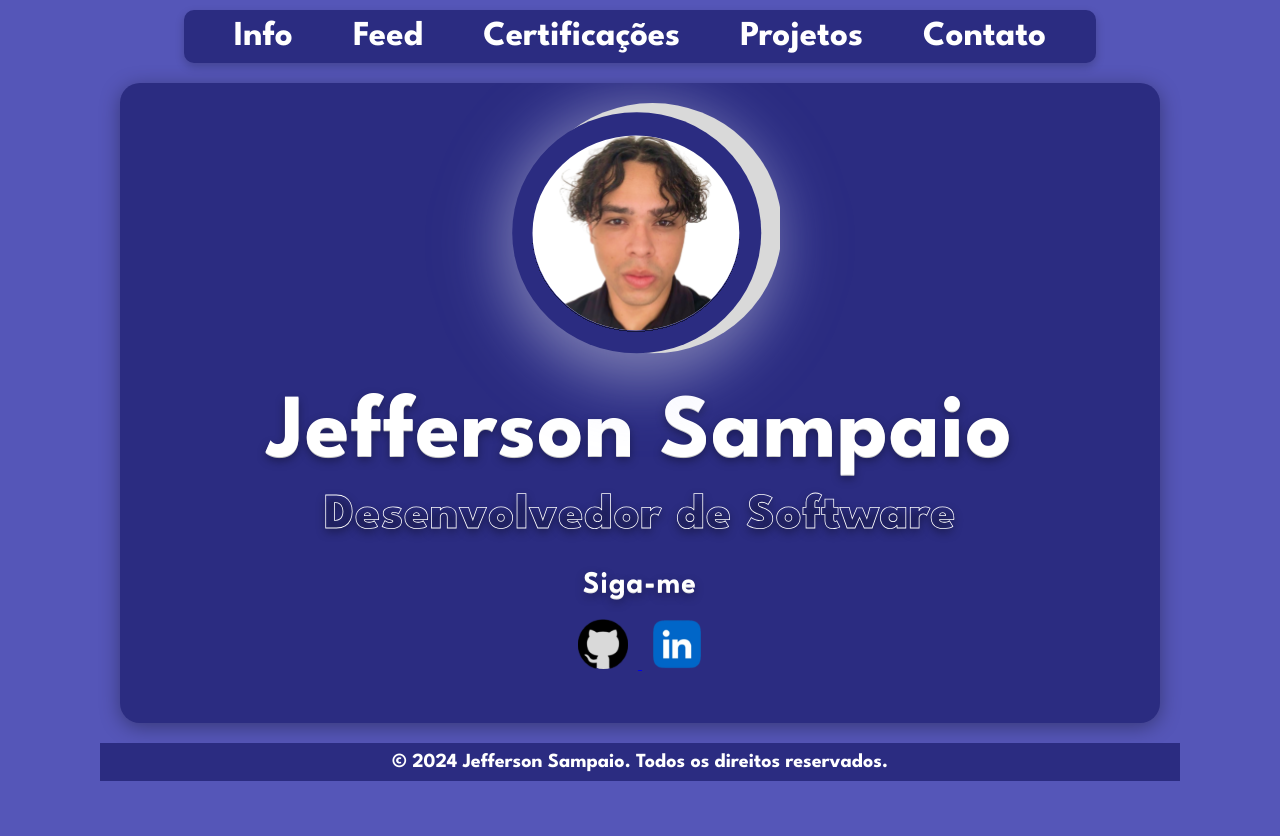
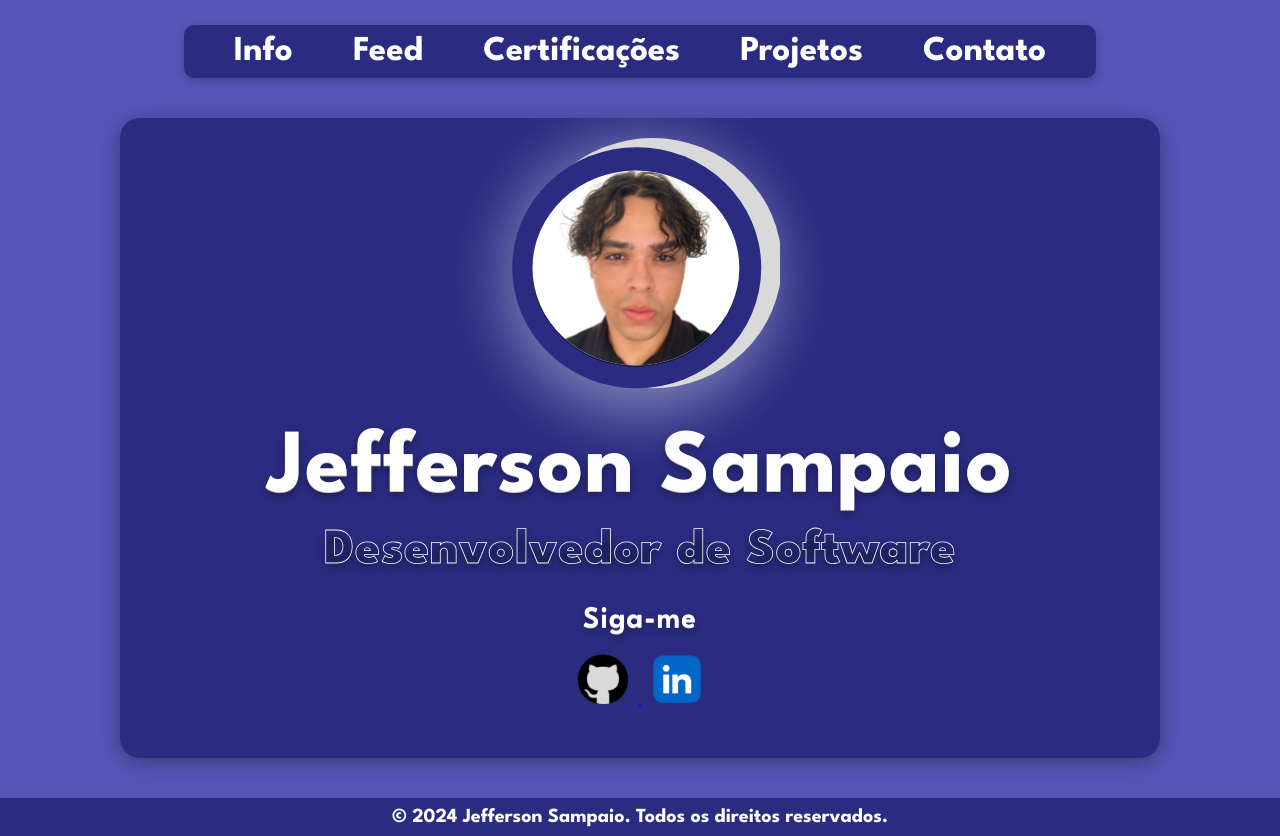
Before and after one commit to JeffSSampaio/portifolio, a React (Vite) app: page / in a window 1280 px wide. Before the commit the page ends 800 px from the top, so only its background shows below. Built offline with nearby package versions, Linux system fonts and the light colour scheme; no server answers.

Commit message:
fix:alteração em estrturua da homepage

```diff
--- a/src/styles/header.css
+++ b/src/styles/header.css
@@ -2,8 +2,9 @@ header {
     width: 100%;
     display: flex;
     justify-content: center;
-    padding-top: 10px;
+    padding-top: 25px;
     background-color: transparent;
+
 }
 
 header ul {
@@ -15,7 +16,7 @@ header ul {
     padding: 10px 50px;
     border-radius: 10px;
     list-style: none;
-    box-shadow: 0px 4px 10px rgba(0, 0, 0, 0.2);
+    box-shadow: 1px 4px 10px rgba(0, 0, 0, 0.2);
 }
 
 header ul li {
--- a/src/styles/homepage.css
+++ b/src/styles/homepage.css
@@ -6,9 +6,19 @@
 }
 
 body{
-    display: flex;
-    justify-content: center;
-    align-items: center;
-    flex-direction: column;
     background-color: #5556B8;
 }
+
+.layout-homepage {
+    display: flex;
+    flex-direction: column;
+    min-height: 100vh;
+    width: 100%;
+}
+.main-homepage {
+    flex: 1;
+    display: flex;
+    flex-direction: column;
+    align-items: center;
+    padding: 20px;
+}
```
